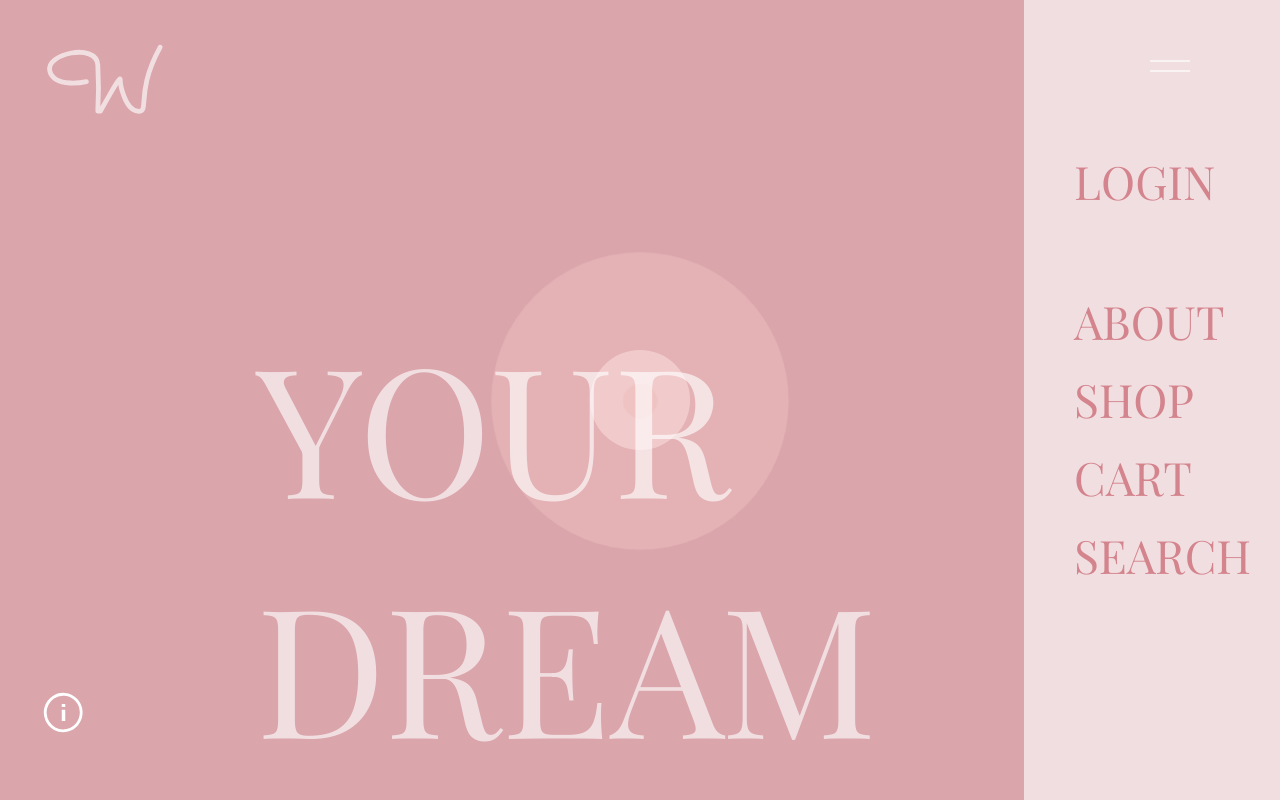
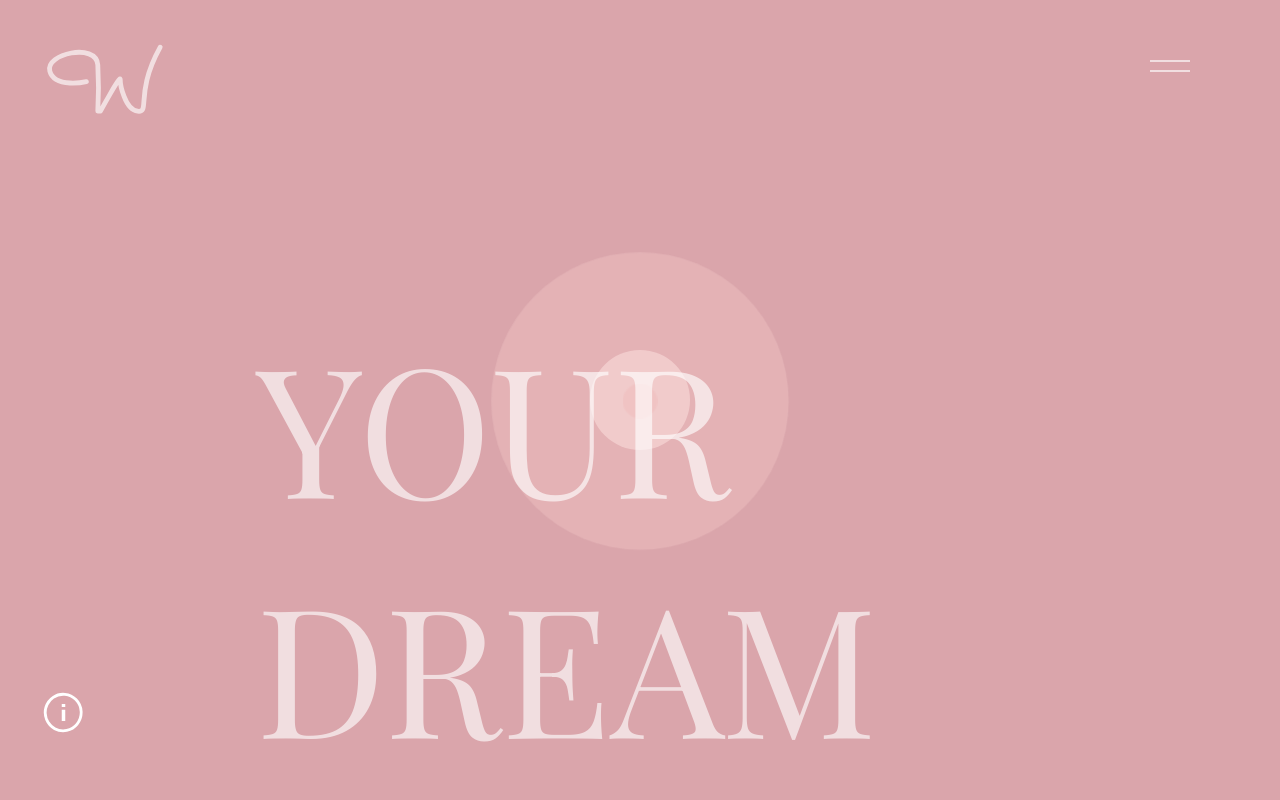
Before and after one commit to simajin/dress_shop_client, a React (Create React App) app: page / in a window 1280 px wide. Shown: the top 800 px of the page. Built offline with nearby package versions, Linux system fonts and the light colour scheme; grey boxes are pictures that could not be loaded.

Commit message:
메뉴수정완료

```diff
--- a/src/App.css
+++ b/src/App.css
@@ -136,16 +136,17 @@ html{
   margin-bottom: 8px;
 }
 #menu {
-  width: 100%;
+  width: 20%;
   height: 100vh;
-  position: absolute;
-  /* right: -500px; */
+  position: fixed;
+  right: -500px;
   font-size: 46px;
   font-family: 'Playfair Display', serif;
   color: #d3848d;
   background-color: rgba(255, 255, 255, 0.63);
   padding-top: 150px;
   padding-left: 50px;
+  z-index: 20;
 }
 #menu > li {
   padding-bottom: 16px;
@@ -224,12 +225,3 @@ html{
   color: #fff;
   z-index: 100;
 }
-aside {
-  width: 20%;
-  height: 100vh;
-  position: fixed;
-  /* overflow: hidden; */
-  right: 0;
-  top:0;
-  z-index: 20;
-}
--- a/src/include/Aside.js
+++ b/src/include/Aside.js
@@ -7,7 +7,7 @@ const Aside = () => {
         let menu = document.querySelector('#menu');
         let bugerTab = document.querySelectorAll('.bugerTab');
         // let menuBar = document.querySelector('#menu_bar');
-        menu.style.right = '200px';
+        menu.style.right = '0';
         menu.style.transition = '0.5s';
         bugerTab[0].style.display = 'none';
         bugerTab[1].style.display = 'none';
@@ -37,7 +37,7 @@ const Aside = () => {
         <aside>
                 <ul id="menu">
                     <li><Link to="/Login">LOGIN</Link><br/><br/></li>
-                    <li onClick={aboutEvent}>ABOUT</li>
+                    <li onClick={aboutEvent}><Link to='/'>ABOUT</Link></li>
                     <li><Link to="/shop">SHOP</Link></li>
                     <li>CART</li>
                     <li>SEARCH</li>
--- a/src/include/Header.js
+++ b/src/include/Header.js
@@ -1,5 +1,5 @@
 import React from 'react';
-// import { Link } from 'react-router-dom'
+import { Link } from 'react-router-dom'
 
 const Header = () => {
     // // 메뉴 클릭이벤트 한번 눌렀을때
@@ -25,7 +25,6 @@ const Header = () => {
 
     // }
 
-
     // 로고 이벤트
     let isEventOn = true;
     function logoEvent(){
@@ -40,6 +39,9 @@ const Header = () => {
 
         }
         return isEventOn;
+    }
+    function homeBtn(){
+        window.scrollTo(0,0)
 
     }
 
@@ -48,7 +50,7 @@ const Header = () => {
     return (
         <div id="header">
             <div className='inner'>
-                <h1><svg id="wLogo" onMouseEnter = {logoEvent} xmlns="http://www.w3.org/2000/svg" viewBox="0 0 80 50"><path id="logoLine" className="cls-1" d="M28.36,26S8.5,30.5,5.5,19.5s29-18,30-4a243.83,243.83,0,0,1,0,29h1.65S49.53,21.76,49.52,24.63,52.29,43.5,60.4,44.5s-1.9-11,14.1-40"/></svg></h1>
+                <h1><Link to="/"><svg id="wLogo" onClick={homeBtn} onMouseEnter = {logoEvent} xmlns="http://www.w3.org/2000/svg" viewBox="0 0 80 50"><path id="logoLine" className="cls-1" d="M28.36,26S8.5,30.5,5.5,19.5s29-18,30-4a243.83,243.83,0,0,1,0,29h1.65S49.53,21.76,49.52,24.63,52.29,43.5,60.4,44.5s-1.9-11,14.1-40"/></svg></Link></h1>
                 {/* <div id="menu_bar" onClick={menuClick}>
                     <span className='bugerTab'></span>
                     <span className='bugerTab'></span>
--- a/src/main/index.js
+++ b/src/main/index.js
@@ -13,7 +13,6 @@ const MainPage = () => {
             if(window.scrollY > 600){
                 scrollTop.style.opacity = `${0+(window.scrollY/300)-2}`;
             }else {
-
                 scrollTop.style.opacity = `${0-window.scrollY/1000}`;
             }
         })
```
